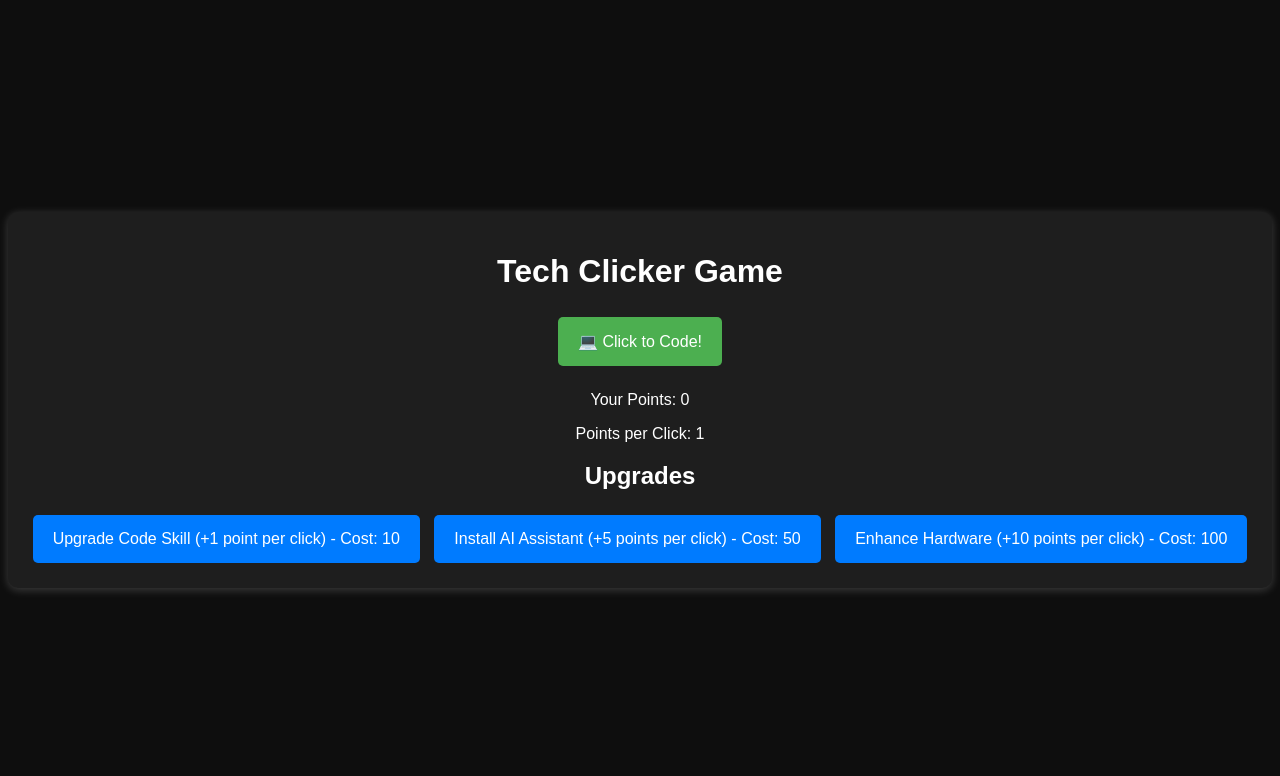
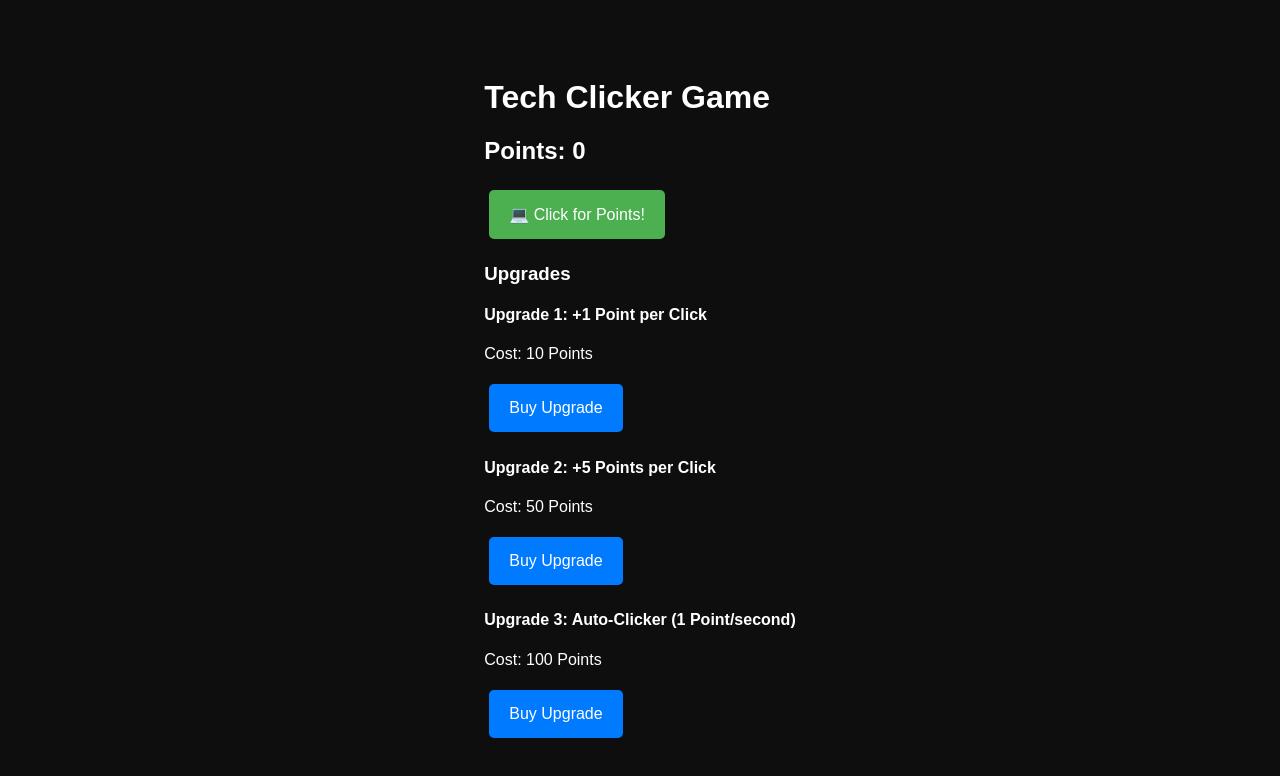
Before and after one commit to Iamhim123469/Clicker, a plain HTML site: page index.html in a window 1280 px wide. Drawn offline with Linux system fonts and the light colour scheme.

Commit message:
index.html

```diff
--- a/index.html
+++ b/index.html
@@ -3,21 +3,34 @@
 <head>
     <meta charset="UTF-8">
     <meta name="viewport" content="width=device-width, initial-scale=1.0">
+    <title>Tech Clicker Game</title>
     <link rel="stylesheet" href="style.css">
-    <title>Tech Clicker Game</title>
 </head>
 <body>
-    <div class="game-container">
+    <div class="container">
         <h1>Tech Clicker Game</h1>
-        <button id="clickButton">💻 Click to Code!</button>
-        <div class="game-info">
-            <p>Your Points: <span id="score">0</span></p>
-            <p>Points per Click: <span id="pointsPerClick">1</span></p>
+        <div class="points-display">
+            <h2>Points: <span id="points">0</span></h2>
+            <button id="clicker-btn">💻 Click for Points!</button>
         </div>
-        <h2>Upgrades</h2>
-        <button id="upgrade1" class="upgrade-btn">Upgrade Code Skill (+1 point per click) - Cost: 10</button>
-        <button id="upgrade2" class="upgrade-btn">Install AI Assistant (+5 points per click) - Cost: 50</button>
-        <button id="upgrade3" class="upgrade-btn">Enhance Hardware (+10 points per click) - Cost: 100</button>
+        <div class="upgrades">
+            <h3>Upgrades</h3>
+            <div class="upgrade" id="upgrade1">
+                <h4>Upgrade 1: +1 Point per Click</h4>
+                <p>Cost: <span class="cost" id="cost1">10</span> Points</p>
+                <button class="upgrade-btn" id="btn1">Buy Upgrade</button>
+            </div>
+            <div class="upgrade" id="upgrade2">
+                <h4>Upgrade 2: +5 Points per Click</h4>
+                <p>Cost: <span class="cost" id="cost2">50</span> Points</p>
+                <button class="upgrade-btn" id="btn2">Buy Upgrade</button>
+            </div>
+            <div class="upgrade" id="upgrade3">
+                <h4>Upgrade 3: Auto-Clicker (1 Point/second)</h4>
+                <p>Cost: <span class="cost" id="cost3">100</span> Points</p>
+                <button class="upgrade-btn" id="btn3">Buy Upgrade</button>
+            </div>
+        </div>
     </div>
     <script src="script.js"></script>
 </body>
```
